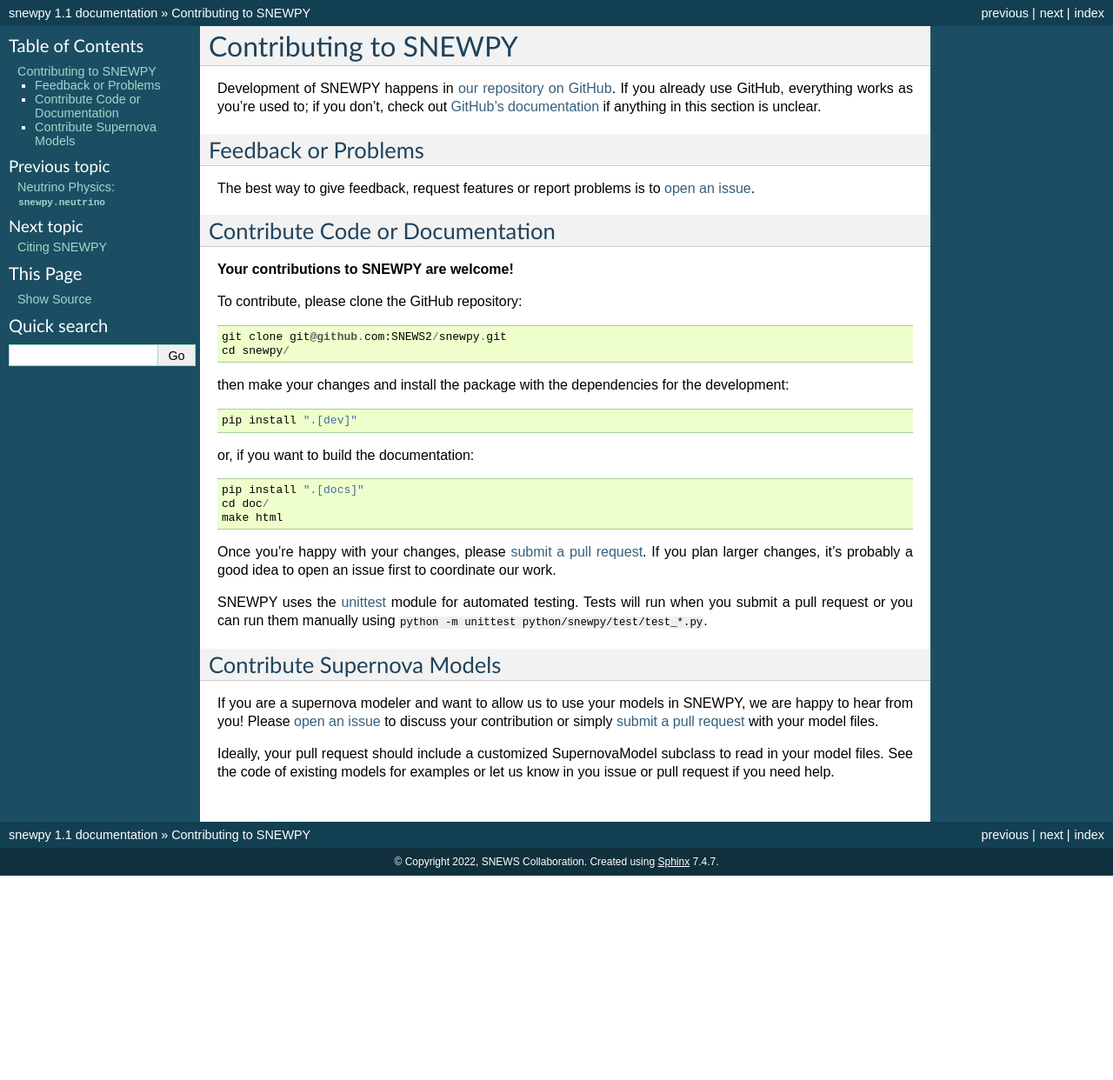
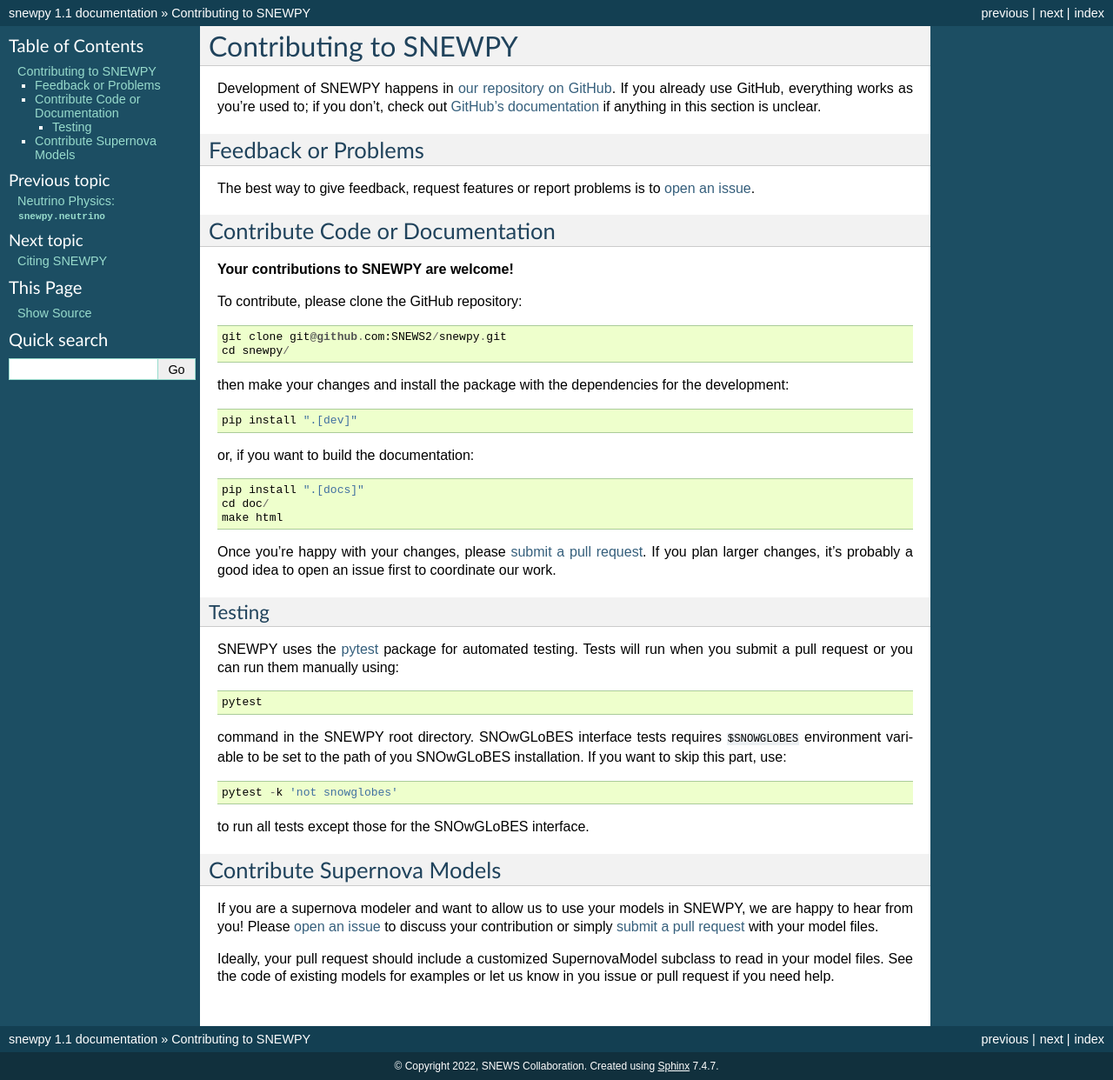
Before and after one commit to SNEWS2/snewpy, a Sphinx documentation site: the page built from doc/source/contributing.rst, in a window 1280 px wide. Shown: the whole page at 87% size. Built offline with Sphinx 7.4.7, drawn with Linux system fonts in a browser that asks for light colours; before the commit the page ends 1007 px from its top, so only the background shows below that.

Commit message:
Update tests description

```diff
--- a/doc/source/contributing.rst
+++ b/doc/source/contributing.rst
@@ -37,9 +37,22 @@
 If you plan larger changes, it’s probably a good idea to open an issue first
 to coordinate our work.
 
-SNEWPY uses the `unittest <https://docs.python.org/3/library/unittest.html>`_
-module for automated testing. Tests will run when you submit a pull request
-or you can run them manually using ``python -m unittest python/snewpy/test/test_*.py``.
+Testing
+~~~~~~~
+
+SNEWPY uses the `pytest <https://docs.pytest.org>`_ package
+for automated testing. Tests will run when you submit a pull request
+or you can run them manually using::
+
+    pytest
+
+command in the SNEWPY root directory.
+SNOwGLoBES interface tests requires ``$SNOWGLOBES`` environment variable to be set to the path of you SNOwGLoBES installation.
+If you want to skip this part, use::
+
+    pytest -k 'not snowglobes'
+
+to run all tests except those for the SNOwGLoBES interface.
 
 Contribute Supernova Models
 ---------------------------
```
